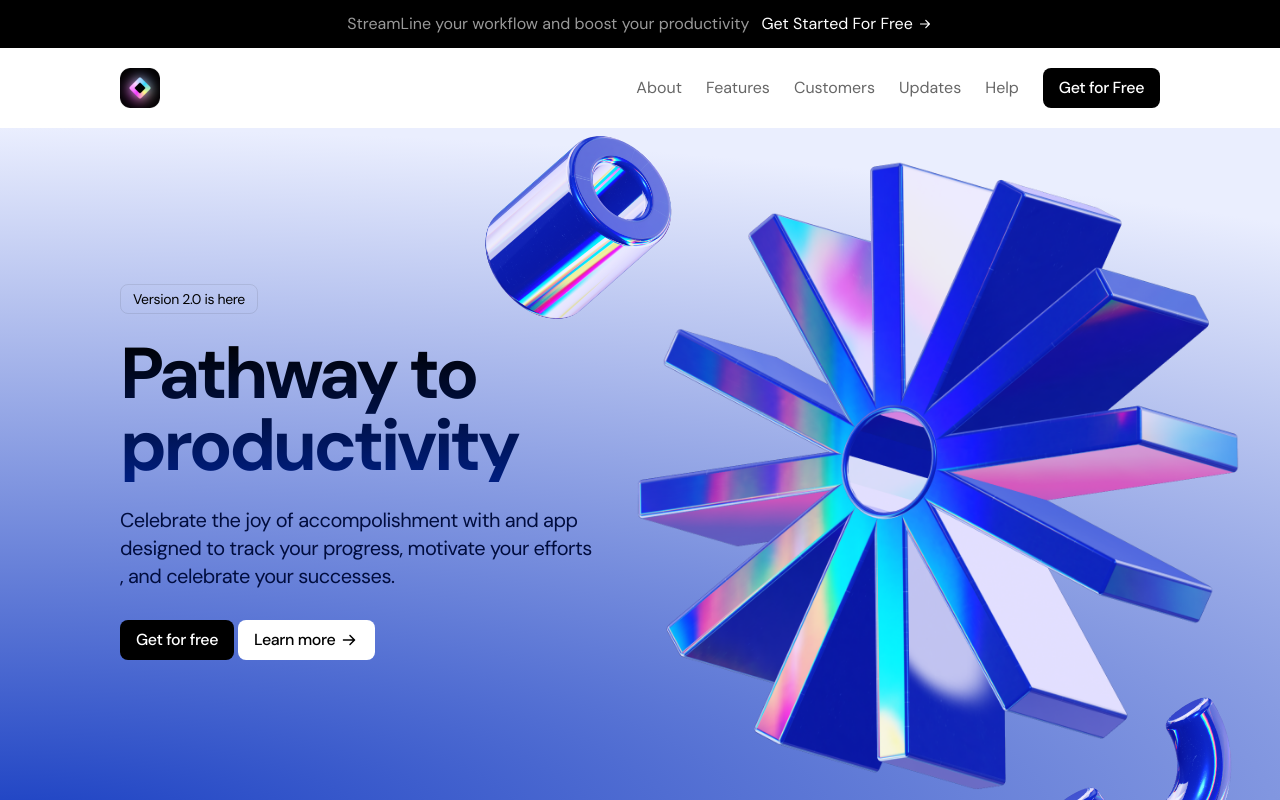
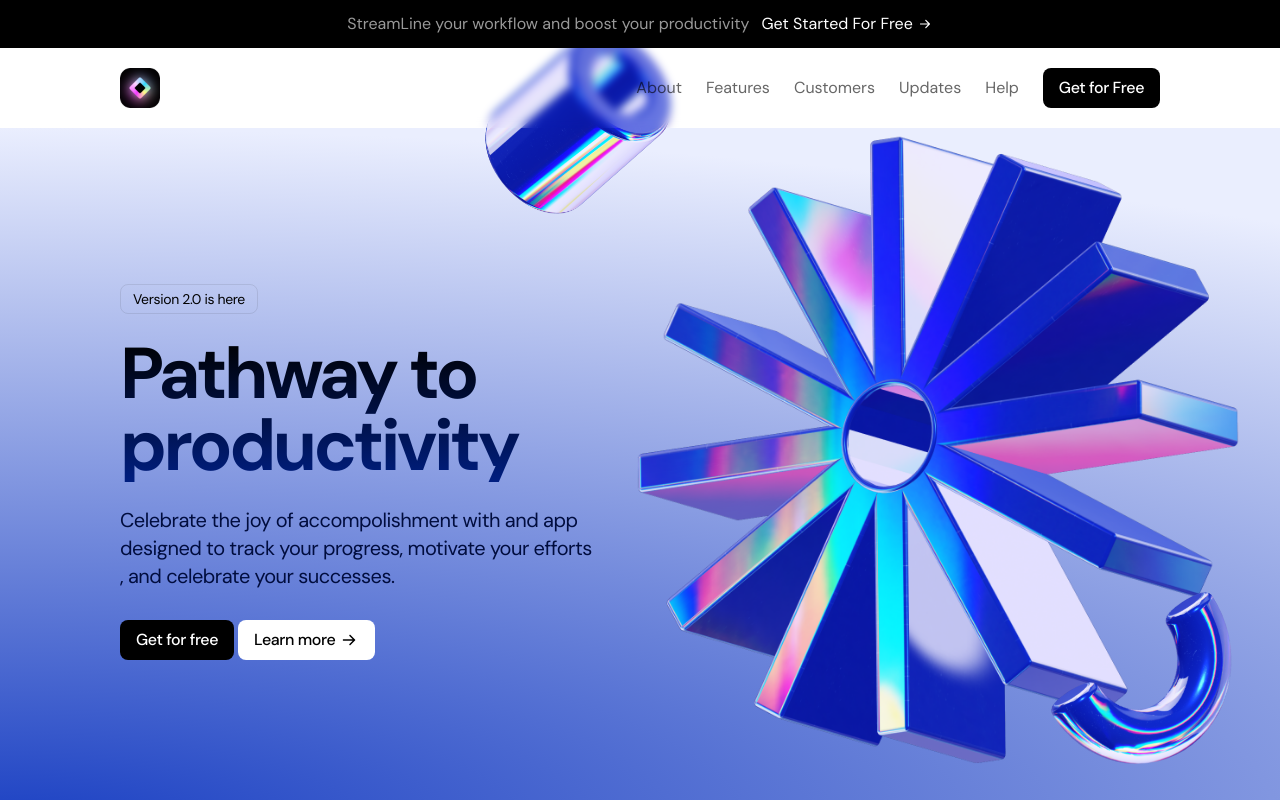
Before and after one commit to Hrithik0112/Light-Saas-landing-page-UI, a Next.js app: page / in a window 1280 px wide. Shown: the top 800 px of the page. Built offline with nearby package versions, Linux system fonts and the light colour scheme.

Commit message:
Feat : Hero section animation added

```diff
--- a/package.json
+++ b/package.json
@@ -10,6 +10,7 @@
   },
   "dependencies": {
     "@svgr/webpack": "^8.1.0",
+    "framer-motion": "^11.3.29",
     "next": "14.2.5",
     "react": "^18",
     "react-dom": "^18",
--- a/sections/Hero.tsx
+++ b/sections/Hero.tsx
@@ -1,12 +1,24 @@
+"use client"
 import Image from "next/image";
 import ArrowRight from "../public/arrow-right.svg";
 import CogImage from "../public/cog.png";
 import cylinderImage from "../public/cylinder.png";
 import noodleImage from "../public/noodle.png";
+import {motion, useScroll , useTransform} from "framer-motion"
+import { useRef } from "react";
 
 export const Hero = () => {
+
+  const heroRef = useRef(null)
+
+  const { scrollYProgress} = useScroll({
+target : heroRef,
+offset : ["start end", "end start"]
+  })
+
+  const translateY = useTransform(scrollYProgress, [0,1], [150, -150])
   return (
-    <section className="pt-8 pb-20 md:pt-5 md:pb-10 bg-[radial-gradient(ellipse_200%_100%_at_bottom_left,#183ec2,#eaeefe_100%)] overflow-x-clip">
+    <section ref={heroRef} className="pt-8 pb-20 md:pt-5 md:pb-10 bg-[radial-gradient(ellipse_200%_100%_at_bottom_left,#183ec2,#eaeefe_100%)] overflow-x-clip">
       <div className="container">
         <div className="md:flex items-center">
 
@@ -32,9 +44,22 @@ export const Hero = () => {
         </div>
         {/* image */}
         <div className="mt-20 md:mt-0 md:h-[648px] md:flex-1 relative ">
-          <Image src={CogImage} alt="Cog image" className="md:absolute md:h-full md:w-auto md:max-w-none md:-left-6 lg:left-0" />
-          <Image src={cylinderImage} width={220} height={220} alt="cylinder image" className="hidden md:block -top-8 -left-32 md:absolute"/>
-          <Image src={noodleImage} alt="noodle image" width={220} className="hidden lg:block absolute top-[524px] left-[448px] rotate-[30deg]"/>
+          <motion.img src={CogImage.src} alt="Cog image" className="md:absolute md:h-full md:w-auto md:max-w-none md:-left-6 lg:left-0"
+          animate={{translateY : [-30, 30]}}
+          transition={{
+            repeat: Infinity,
+            repeatType: "mirror",
+            duration: 3,
+            ease : "easeInOut"
+          }}
+          />
+          <motion.img src={cylinderImage.src} width={220} height={220} alt="cylinder image" className="hidden md:block -top-8 -left-32 md:absolute" style={{
+            translateY : translateY
+          }}/>
+          <motion.img src={noodleImage.src} alt="noodle image" width={220} className="hidden lg:block absolute top-[524px] left-[448px] rotate-[30deg]" style={{
+            rotate : 30,
+            translateY : translateY
+          }}/>
         </div>
         </div>
       </div>
```
Also changed, not shown: 1 other file (tests, documents, lock files or other folders).
